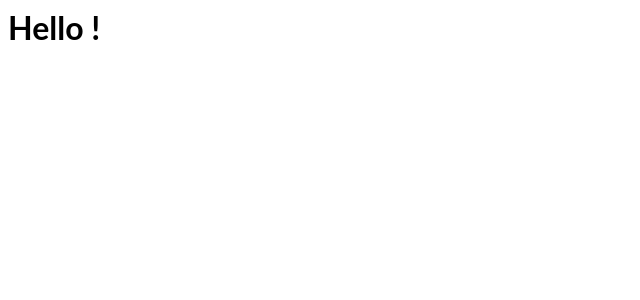
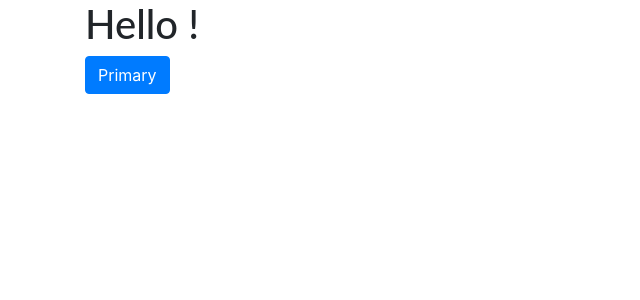
Before and after one commit to tahermd/angular-accalc, an Angular app: page / in a window 1280 px wide. Shown: the top 300 px of the page, without its empty margins (0-640 px from the left). Built offline with nearby package versions, Linux system fonts and the light colour scheme.

Commit message:
2 files modified

```diff
--- a/src/app/app.component.html
+++ b/src/app/app.component.html
@@ -1,3 +1,4 @@
 <div class="container">
 	<router-outlet></router-outlet>
+  <button type="button" class="btn btn-primary">Primary</button>
 </div>
--- a/src/styles.css
+++ b/src/styles.css
@@ -1 +1,2 @@
 /* Add application styles & imports to this file! */
+@import '~bootstrap/dist/css/bootstrap.min.css';
```
